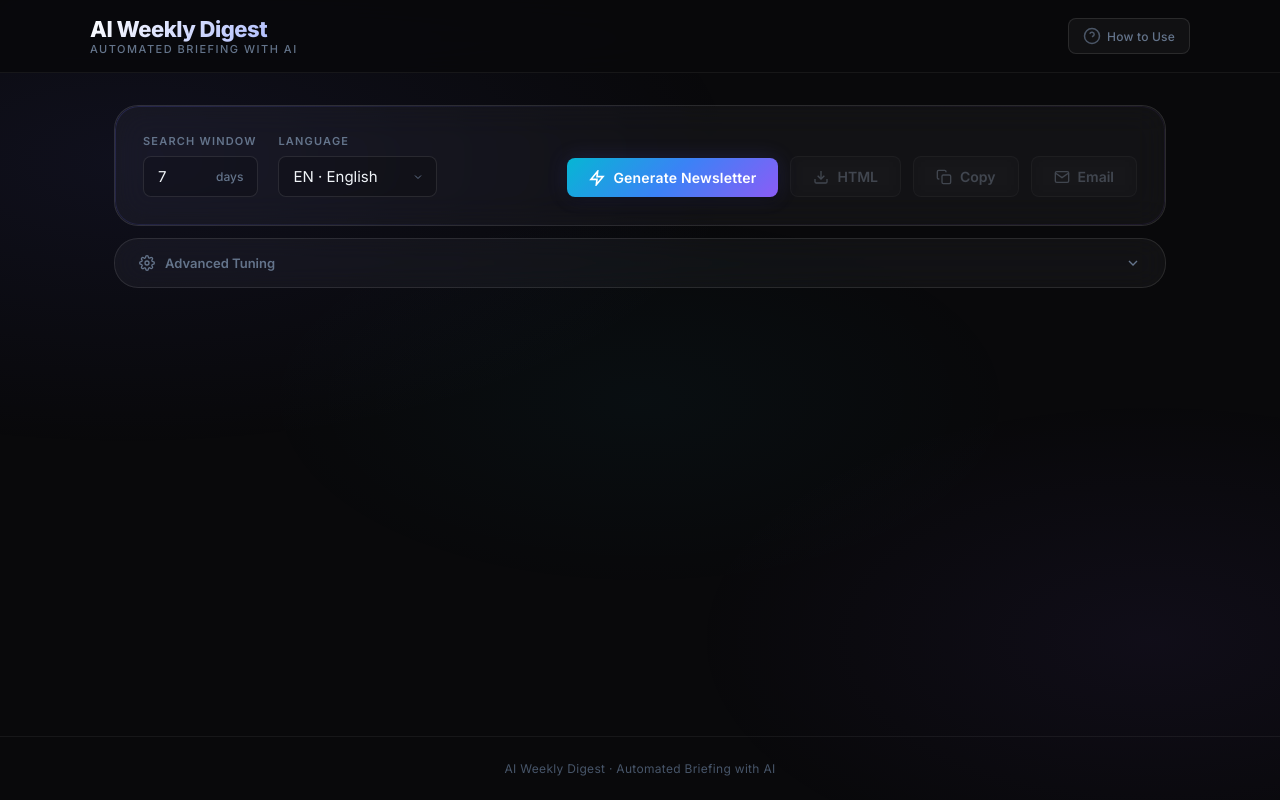
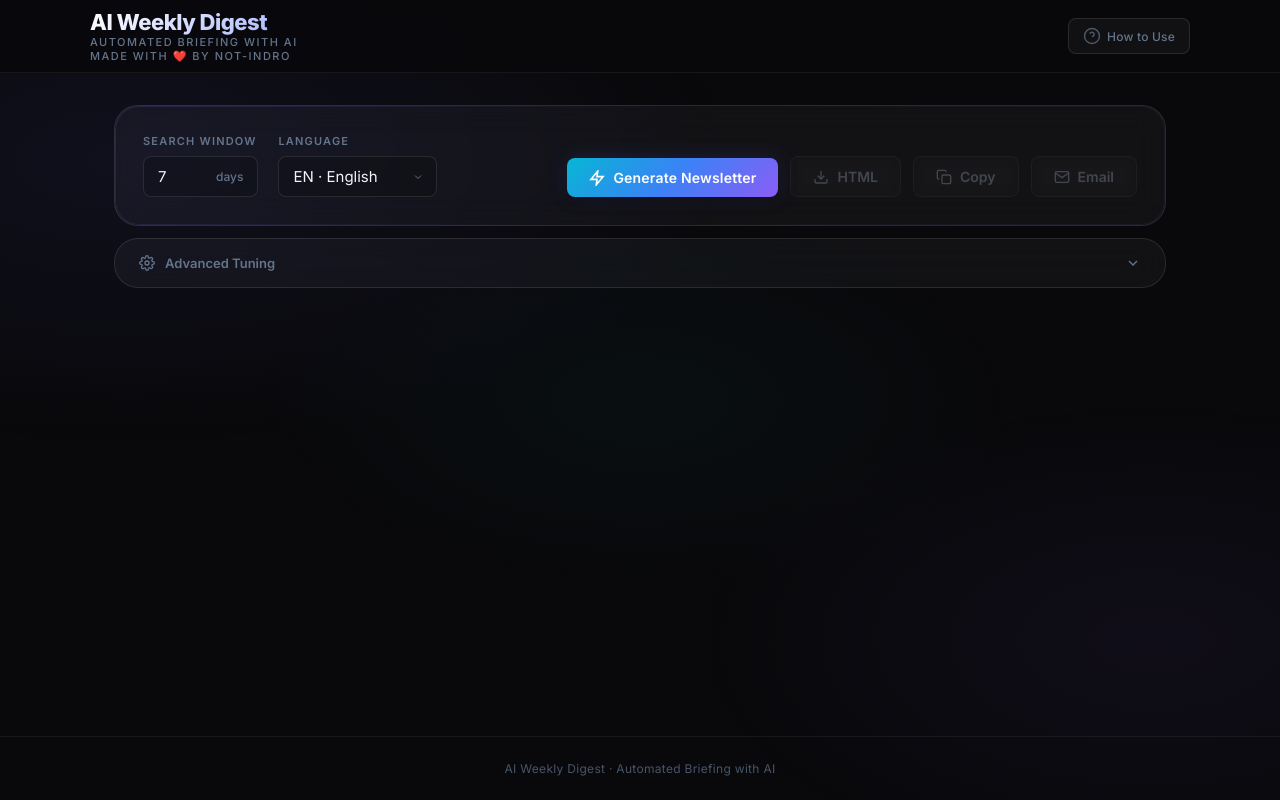
Before and after one commit to not-indro/AI-Weekly-Digest, a plain HTML site: page public/index.html in a window 1280 px wide. Drawn offline with Linux system fonts and the light colour scheme.

Commit message:
Modify logo subtitle to add creator information
Updated logo subtitle to include creator credit.

```diff
--- a/public/index.html
+++ b/public/index.html
@@ -23,7 +23,7 @@
             <div class="logo">
                 <div>
                     <h1 class="logo-title">AI Weekly Digest</h1>
-                    <p class="logo-subtitle">Automated Briefing with AI</p>
+                    <p class="logo-subtitle">Automated Briefing with AI <br> Made with ❤️ by not-indro</p>
                 </div>
             </div>
             <button class="help-trigger" onclick="document.getElementById('help-modal').style.display='flex'"
```
